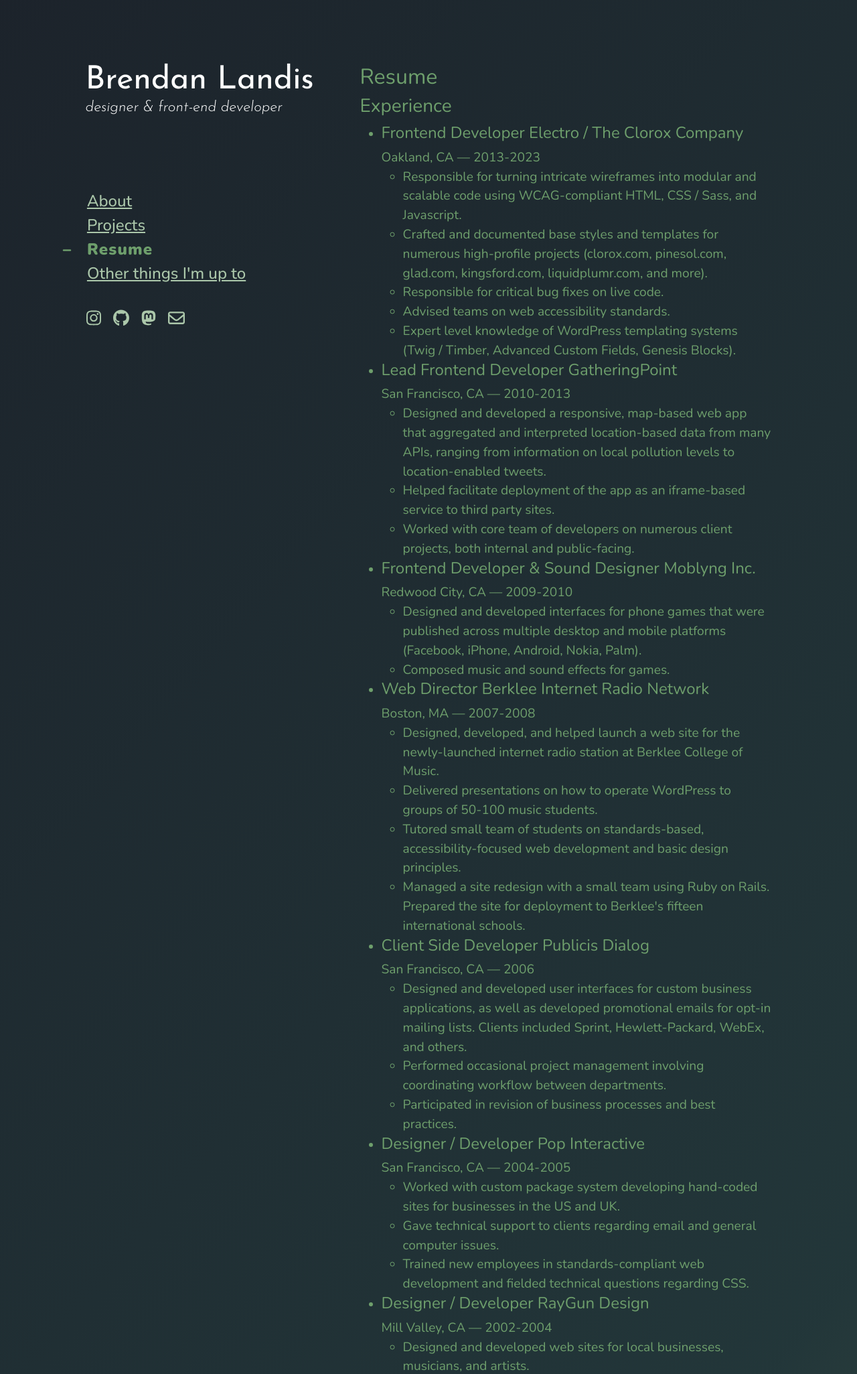
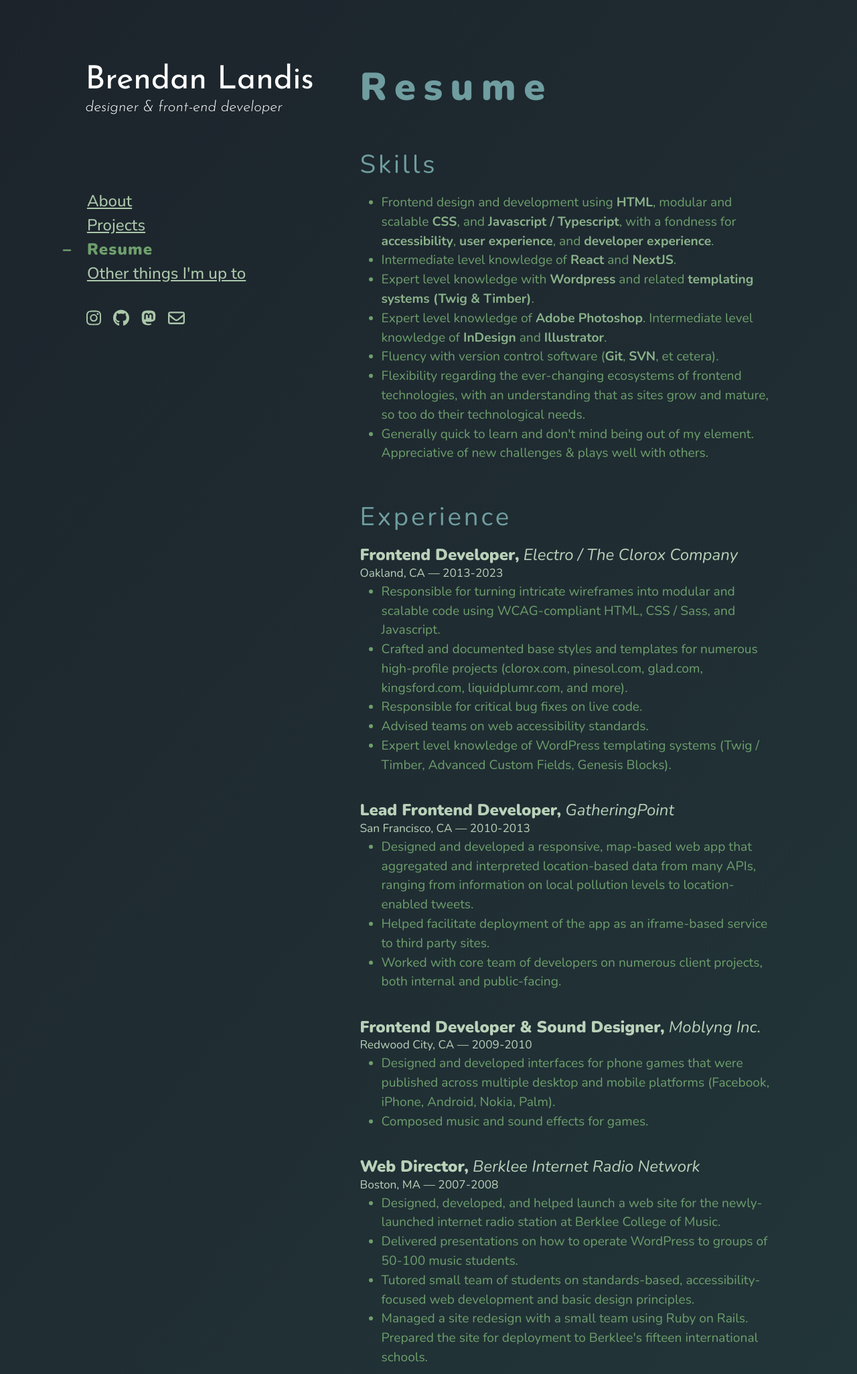
Before and after one commit to brendanlandis/brendanlandis.com, a PHP site: page /resume/ in a window 1280 px wide. Shown: the top 2051 px of the page at 67% size. Run offline with PHP 8.4, Linux system fonts and the light colour scheme; some libraries are stand-ins or nearby versions.

Commit message:
resume and projects are starting to look a little better

```diff
--- a/resume/index.php
+++ b/resume/index.php
@@ -13,9 +13,21 @@
     <?php include "../header.php"; ?>
     <main>
         <h2>Resume</h2>
+        <section id="skills">
+            <h3>Skills</h3>
+            <ul>
+                <li>Frontend design and development using <strong>HTML</strong>, modular and scalable <strong>CSS</strong>, and <strong>Javascript / Typescript</strong>, with a fondness for <strong>accessibility</strong>, <strong>user experience</strong>, and <strong>developer experience</strong>.</li>
+                <li>Intermediate level knowledge of <strong>React</strong> and <strong>NextJS</strong>.</li>
+                <li>Expert level knowledge with <strong>Wordpress</strong> and related <strong>templating systems (Twig &amp; Timber)</strong>.</li>
+                <li>Expert level knowledge of <strong>Adobe Photoshop</strong>. Intermediate level knowledge of <strong>InDesign</strong> and <strong>Illustrator</strong>.</li>
+                <li>Fluency with version control software (<strong>Git</strong>, <strong>SVN</strong>, et cetera).</li>
+                <li>Flexibility regarding the ever-changing ecosystems of frontend technologies, with an understanding that as sites grow and mature, so too do their technological needs.</li>
+                <li>Generally quick to learn and don't mind being out of my element. Appreciative of new challenges & plays well with others.</li>
+            </ul>
+        </section>
         <section id="experience">
             <h3>Experience</h3>
-            <ul>
+            <ul id="experience-list">
                 <li>
                     <h4>
                         <span class="job-title">Frontend Developer</span>
@@ -103,17 +115,6 @@
                 </li>
             </ul>
         </section>
-        <section id="skills">
-            <h3>Skills</h3>
-            <ul>
-                <li>Frontend design and development using HTML, modular and scalable CSS / Sass, and Javascript, with a fondness for a11y and user & developer experience.</li>
-                <li>Flexibility regarding the ever-changing ecosystem(s) of frontend technologies, with an understanding that as sites grow and mature, so too do their technological needs.</li>
-                <li>Presently focused on building my React and vanilla Javascript skills.</li>
-                <li>Expert level knowledge of Adobe Photoshop. Intermediate level knowledge of InDesign and Illustrator.</li>
-                <li>Fluency with version control software (Git, SVN, et cetera).</li>
-                <li>Generally quick to learn and don't mind being out of my element. Appreciative of new challenges & plays well with others.</li>
-            </ul>
-        </section>
         <section id="education">
             <h3>Education</h3>
             <ul>
--- a/scss/helpers/colors.scss
+++ b/scss/helpers/colors.scss
@@ -40,7 +40,7 @@ $color-bg: $color-whitest;
 
 $color-text: $color-1d1a;
 $color-header: $color-1d1a;
-$color-subheader: $color-1d1a;
+$color-subheader: lighten($color-4d1a, 20%);
 
 $color-link: lighten($color-1d1a, 20%);
 $color-hover: $color-1d1a;
@@ -65,11 +65,14 @@ h1,
 }
 
 h2,
-h3,
+h3 {
+    color: $color-subheader;
+}
+
 h4,
 h5,
-h6 {
-    color: $color-subheader;
+h6, .job-duration {
+    color: lighten($color-text, 25%);
 }
 
 a {
--- a/scss/pages/base.scss
+++ b/scss/pages/base.scss
@@ -2,6 +2,27 @@
 
 img {
     max-width: 100%;
+}
+
+h2 {
+    font-size: 3em;
+    letter-spacing: 0.2em;
+    font-weight: 900;
+    margin-bottom: 1em;
+    /* text-shadow: -1px -1px 0 lighten($color-2d2a, 20%),
+        1px -1px 0 lighten($color-2d2a, 20%),
+        -1px 1px 0 lighten($color-2d2a, 20%),
+        1px 1px 0 lighten($color-2d2a, 20%); */
+}
+
+h3 {
+    font-size: 2em;
+    letter-spacing: 0.1em;
+    margin-bottom: 0.5em;
+}
+
+h4 {
+    margin-bottom: 0;
 }
 
 // Positioning
--- /dev/null
+++ b/scss/pages/resume.scss
@@ -0,0 +1,51 @@
+// Positioning
+
+.resume {
+    strong {
+        color: lighten($color-text, 10%);
+    }
+    section {
+        margin-bottom: 3em;
+    }
+    #skills {
+    }
+    #experience, #education {
+        ul:not(.job-notes) {
+            margin: 0;
+            padding: 0;
+            list-style-type: none;
+            li {
+                margin-bottom: 2em;
+            }
+            li ul {
+                list-style-type: disc;
+                li {
+                    margin-bottom: 0;
+                }
+            }
+        }
+        .job-title {
+            font-weight: 900;
+            &:after {
+                content: ',';
+            }
+        }
+        .job-company {
+            font-style: italic;
+            font-weight: 100;
+        }
+        .job-duration {
+            font-size: 0.9em;
+        }
+    }
+}
+
+/* mobile layout */
+
+@include respond-to(0, $desktop-break) {
+}
+
+/* desktop layout */
+
+@include respond-to($desktop-break) {
+}
--- a/scss/screen.scss
+++ b/scss/screen.scss
@@ -16,3 +16,4 @@
 @import "pages/base";
 @import "pages/home";
 @import "pages/projects";
+@import "pages/resume";
```
Also changed, not shown: css/screen.css.
